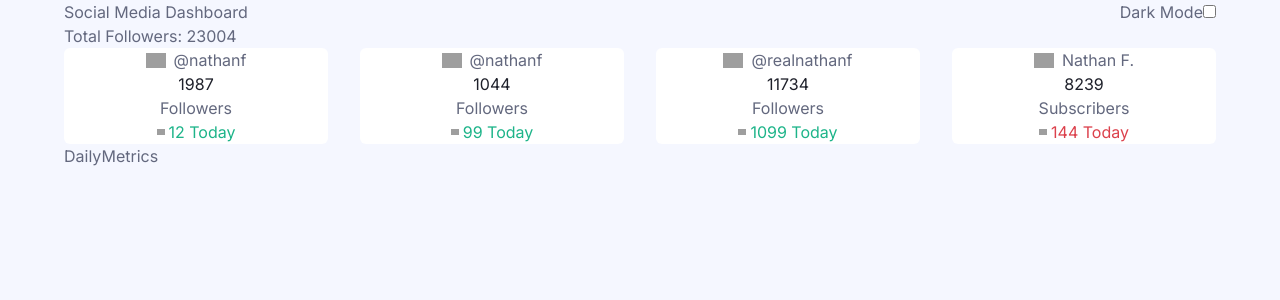
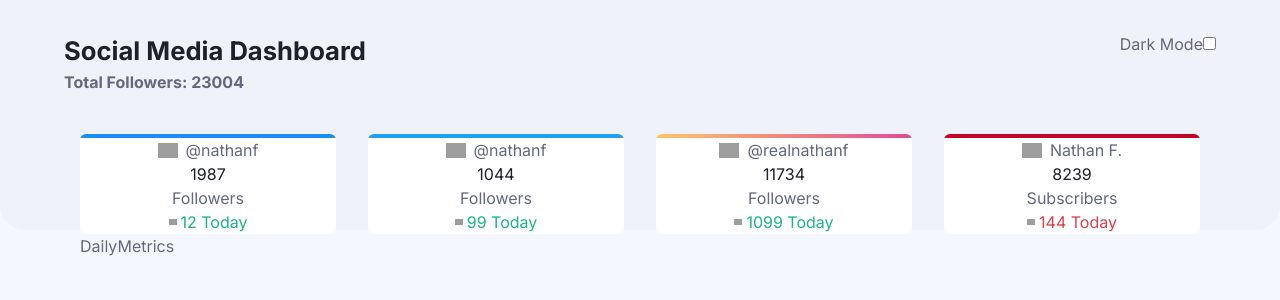
Before and after one commit to lilKriT/fem-social-media-dashboard-with-theme-switcher, a Next.js app: page / in a window 1280 px wide. Shown: the top 300 px of the page. Built offline with nearby package versions, Linux system fonts and the light colour scheme; grey boxes are pictures that could not be loaded.

Commit message:
Styling.

```diff
--- a/app/_components/SocialAccountCard.tsx
+++ b/app/_components/SocialAccountCard.tsx
@@ -8,7 +8,13 @@ const SocialAccountCard = ({
   account: SocialAccountCardProps;
 }) => {
   return (
-    <article className="bg-card-background rounded-md flex flex-col justify-center items-center">
+    <article
+      className={`bg-card-background rounded-md flex flex-col justify-center items-center overflow-hidden`}
+    >
+      {/* This is just the top bar */}
+      <div className={`h-1 w-full ${account.topBarCSS}`}></div>
+
+      {/* Actual content starts here */}
       <div className="flex justify-center items-center gap-2">
         <Image
           src={account.iconURL}
--- a/app/page.tsx
+++ b/app/page.tsx
@@ -9,23 +9,31 @@ export default function Home() {
 
   return (
     <section className="min-h-dvh flex justify-center items-start">
-      <div className="w-full max-w-6xl flex flex-col">
+      <div className="w-full flex flex-col">
         {/* Top Row */}
-        <div className="flex justify-between">
+        {/* Needed a bit of extra divs and css magic to make the double colored bg work */}
+        <div className="bg-top-background flex justify-center py-8 pb-34 rounded-b-3xl overflow-hidden px-4">
+          <div className="w-full max-w-6xl flex justify-between">
             {/* Left */}
-          <div className="flex flex-col">
-            <h1>Social Media Dashboard</h1>
+            <div className="flex flex-col font-bold">
+              <h1 className="text-[clamp(1.5rem,2vw,2.5rem)] text-text-secondary">
+                Social Media Dashboard
+              </h1>
               <p>Total Followers: {followers}</p>
             </div>
 
             {/* Right */}
             <DarkModeToggle />
           </div>
+        </div>
 
+        {/* Rest of content */}
+        <div className="w-full max-w-6xl mx-auto -mt-24 px-4">
           <SocialAccounts />
 
           <DailyMetrics />
         </div>
+      </div>
     </section>
   );
 }
--- a/data/socialAccount.ts
+++ b/data/socialAccount.ts
@@ -2,7 +2,7 @@ export const socialAccounts: SocialAccount[] = [
   {
     username: "@nathanf",
     iconURL: "/icon-facebook.svg",
-    topBarCSS: "",
+    topBarCSS: "bg-facebook",
     count: 1987,
     label: "Followers",
     changeToday: 12,
@@ -10,7 +10,7 @@ export const socialAccounts: SocialAccount[] = [
   {
     username: "@nathanf",
     iconURL: "/icon-twitter.svg",
-    topBarCSS: "",
+    topBarCSS: "bg-twitter",
     count: 1044,
     label: "Followers",
     changeToday: 99,
@@ -18,7 +18,7 @@ export const socialAccounts: SocialAccount[] = [
   {
     username: "@realnathanf",
     iconURL: "/icon-instagram.svg",
-    topBarCSS: "",
+    topBarCSS: "bg-linear-to-r from-insta-from via-insta-via to-insta-to",
     count: 11734,
     label: "Followers",
     changeToday: 1099,
@@ -26,7 +26,7 @@ export const socialAccounts: SocialAccount[] = [
   {
     username: "Nathan F.",
     iconURL: "/icon-youtube.svg",
-    topBarCSS: "",
+    topBarCSS: "bg-youtube",
     count: 8239,
     label: "Subscribers",
     changeToday: -144,
```
Lines whose indentation alone changed are shown as unchanged.
